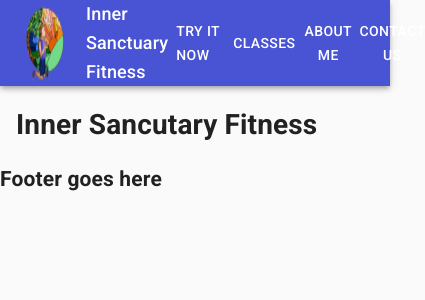
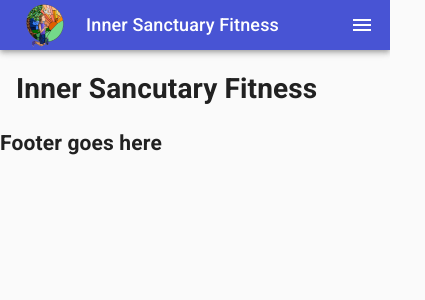
Before and after one commit to macolby14/sanctuary-fitness, a Next.js app: page / in a window 390 px wide. Shown: the top 300 px of the page, 425 px wide, since content can reach past the window. Built offline with nearby package versions, Linux system fonts and the light colour scheme.

Commit message:
fix Buttons, start on Menu Icon for mobile

```diff
--- a/components/my-app-bar.tsx
+++ b/components/my-app-bar.tsx
@@ -2,6 +2,7 @@ import {
   AppBar, Container, Typography, Button,
 } from '@material-ui/core';
 import { makeStyles } from '@material-ui/core/styles';
+import MenuIcon from '@material-ui/icons/Menu';
 
 import Link from './link';
 
@@ -24,7 +25,21 @@ const useStyles = makeStyles((theme) => ({
     alignItems: 'center',
   },
   navButton: {
-    color: theme.palette.primary.contrastText,
+    // color: theme.palette.primary.contrastText,
+  },
+  sectionDesktop: {
+    display: 'none',
+    [theme.breakpoints.up('md')]: {
+      display: 'flex',
+    },
+  },
+  sectionMobile: {
+    display: 'flex',
+    alignItems: 'center',
+    justifyContent: 'center',
+    [theme.breakpoints.up('md')]: {
+      display: 'none',
+    },
   },
 }));
 
@@ -36,10 +51,15 @@ export default function MyAppBar() {
       <Container className={classes.container}>
         <img className={classes.img} src="static/images/inner_sanct_logo_50px.png" alt="Inner Sanctuary" />
         <Typography className={classes.title} variant="h6">Inner Sanctuary Fitness</Typography>
-        <Button className={classes.navButton} component={Link} href="/">Try It Now</Button>
-        <Button className={classes.navButton} href="/">Classes</Button>
-        <Button className={classes.navButton}>About Me</Button>
-        <Button className={classes.navButton}>Contact Us</Button>
+        <div className={classes.sectionDesktop}>
+          <Button color="inherit" component={Link} href="/">Try It Now</Button>
+          <Button color="inherit" component={Link} href="/">Classes</Button>
+          <Button color="inherit" component={Link} href="/">About Me</Button>
+          <Button color="inherit" component={Link} href="/">Contact Us</Button>
+        </div>
+        <div className={classes.sectionMobile}>
+          <MenuIcon color="inherit" />
+        </div>
       </Container>
     </AppBar>
   );
```
